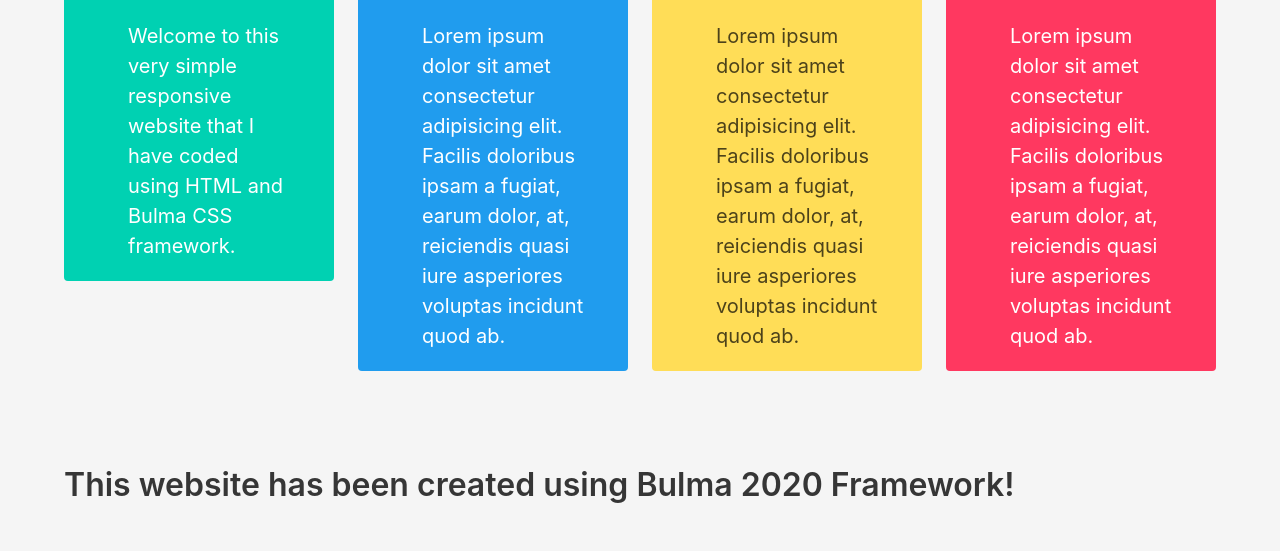
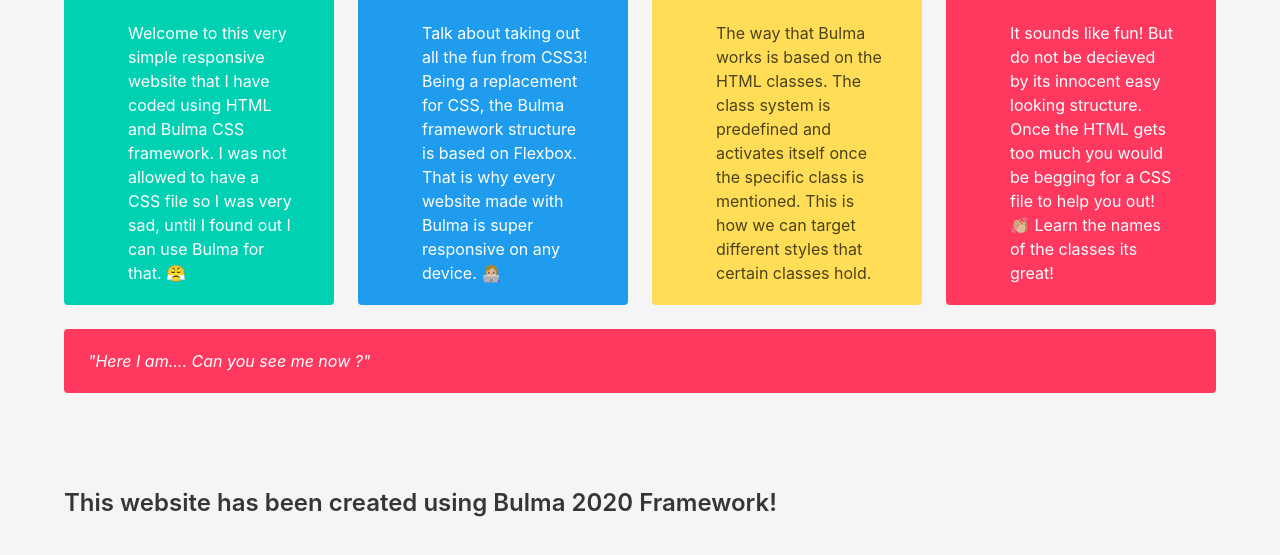
Before and after one commit to Anabolique89/Styling-Without-Css, a plain HTML site: page index.html in a window 1280 px wide. Shown: the part 377-932 px from the top of the page. Drawn offline with nearby package versions, Linux system fonts and the light colour scheme.

Commit message:
added columns

```diff
--- a/index.html
+++ b/index.html
@@ -49,9 +49,11 @@
               <div class="media-content">
                 <div class="content">
                   <h1 class="title is-size-4">Bulma?</h1>
-                  <p class="is-size-5">
+                  <p class="is-size-6">
                     Welcome to this very simple responsive website that I have
-                    coded using HTML and Bulma CSS framework.
+                    coded using HTML and Bulma CSS framework. I was not allowed
+                    to have a CSS file so I was very sad, until I found out I
+                    can use Bulma for that. 😤
                   </p>
                 </div>
               </div>
@@ -68,10 +70,11 @@
               <div class="media-content">
                 <div class="content">
                   <h1 class="title is-size-4">Flexbox?</h1>
-                  <p class="is-size-5">
-                    Lorem ipsum dolor sit amet consectetur adipisicing elit.
-                    Facilis doloribus ipsam a fugiat, earum dolor, at,
-                    reiciendis quasi iure asperiores voluptas incidunt quod ab.
+                  <p class="is-size-6">
+                    Talk about taking out all the fun from CSS3! Being a
+                    replacement for CSS, the Bulma framework structure is based
+                    on Flexbox. That is why every website made with Bulma is
+                    super responsive on any device. 👩🏼‍💻
                   </p>
                 </div>
               </div>
@@ -87,10 +90,11 @@
               <div class="media-content">
                 <div class="content">
                   <h1 class="title is-size-4">Classes?</h1>
-                  <p class="is-size-5">
-                    Lorem ipsum dolor sit amet consectetur adipisicing elit.
-                    Facilis doloribus ipsam a fugiat, earum dolor, at,
-                    reiciendis quasi iure asperiores voluptas incidunt quod ab.
+                  <p class="is-size-6">
+                    The way that Bulma works is based on the HTML classes. The
+                    class system is predefined and activates itself once the
+                    specific class is mentioned. This is how we can target
+                    different styles that certain classes hold.
                   </p>
                 </div>
               </div>
@@ -106,21 +110,25 @@
               <div class="media-content">
                 <div class="content">
                   <h1 class="title is-size-4">Thrill?</h1>
-                  <p class="is-size-5">
-                    Lorem ipsum dolor sit amet consectetur adipisicing elit.
-                    Facilis doloribus ipsam a fugiat, earum dolor, at,
-                    reiciendis quasi iure asperiores voluptas incidunt quod ab.
+                  <p class="is-size-6">
+                    It sounds like fun! But do not be decieved by its innocent
+                    easy looking structure. Once the HTML gets too much you
+                    would be begging for a CSS file to help you out! 👏🏼 Learn
+                    the names of the classes its great!
                   </p>
                 </div>
               </div>
             </article>
           </div>
         </div>
+        <div class="notification is-danger">
+          <p class="is-italic">"Here I am.... Can you see me now ?"</p>
+        </div>
       </div>
     </section>
     <footer class="section has-background-light">
       <div class="container">
-        <h1 class="title">
+        <h1 class="title is-size-4">
           This website has been created using Bulma 2020 Framework!
         </h1>
       </div>
```
